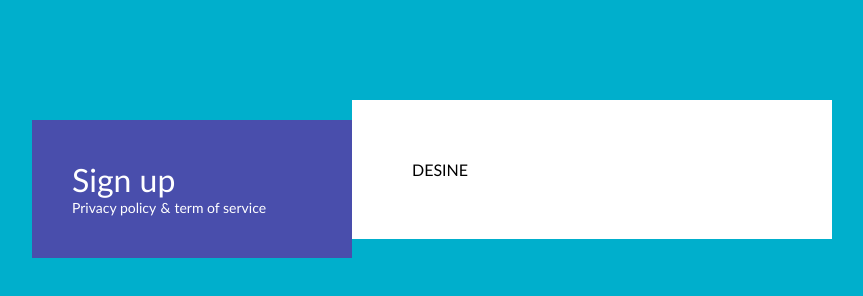
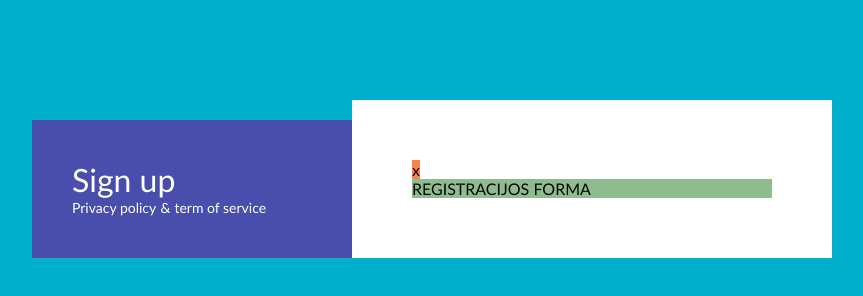
Before and after one commit to agnekauk/5-forma, a website: page index.html in a window 1280 px wide. Shown: the whole page, without its empty margins (208-1071 px from the left). Drawn offline with Linux system fonts and the light colour scheme.

Commit message:
Right column style (kind of)

```diff
--- /dev/null
+++ b/css/form.css
@@ -0,0 +1,5 @@
+.form {
+    display: inline-block;
+    width:100%;
+    background-color: darkseagreen;
+}
--- a/css/main.css
+++ b/css/main.css
@@ -52,3 +52,7 @@ body {
     padding: 60px;
     background-color: #ffffff;
 }
+.close {
+    display: inline-block;
+    background-color: coral;
+}
--- a/index.html
+++ b/index.html
@@ -13,8 +13,10 @@
     <meta name="msapplication-TileColor" content="#da532c">
     <meta name="theme-color" content="#ffffff">
     <link rel="shortcut icon" href="./favicon.ico" type="image/x-icon">
+    <!--components-->
+    <link rel="stylesheet" href="./css/form.css">
+    <!--custom styles-->
     <link rel="stylesheet" href="./css/main.css">
-
 
 </head>
 <body>
@@ -27,7 +29,12 @@
                 <a class="link" href="#">term of service</a>
             </div>
         </div>
-        <div class="right-column">DESINE</div>
+        <div class="right-column">
+            <div class="close">x</div>
+            <form class="form">
+                REGISTRACIJOS FORMA
+            </form>
+        </div>
     </main>
 
 </body>
```
